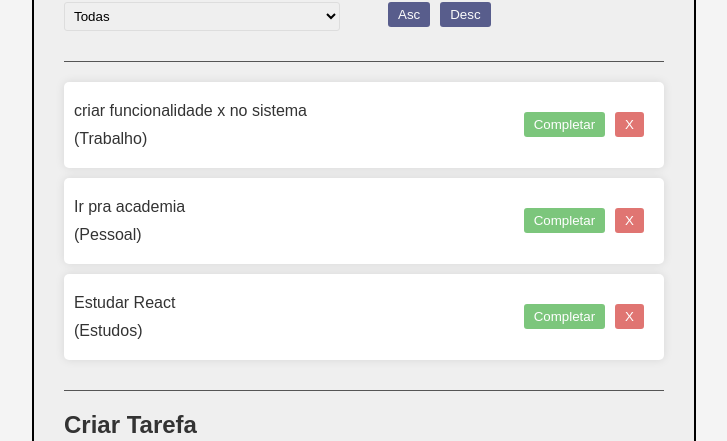
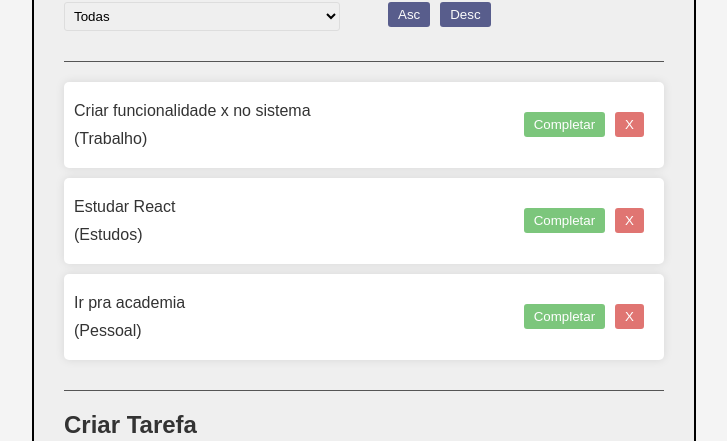
Before and after one commit to marcoshjunior/TodoList, a React (Vite) app: page / in a window 1280 px wide. Shown: the part 330-771 px from the top of the page, without its empty margins (276-1003 px from the left). Built offline with nearby package versions, Linux system fonts and the light colour scheme.

Commit message:
ordem alfabética

```diff
--- a/src/App.jsx
+++ b/src/App.jsx
@@ -10,7 +10,7 @@
   const [todos, setTodos] = useState([
     {
       id: 1,
-      text: "criar funcionalidade x no sistema",
+      text: "Criar funcionalidade x no sistema",
       category: "Trabalho",
       isCompleted: false,
     },
@@ -29,7 +29,6 @@
   ]);
 
   const [search, setSearch] = useState("");
-
   const [filter, setFilter] = useState("All");
   const [sort, setSort] = useState("Asc");
 
@@ -72,7 +71,7 @@
     <div className="app">
       <h1>Lista de Tarefas</h1>
       <Search search={search} setSearch={setSearch} />
-      <Filter filter={filter} setFilter={setFilter} />
+      <Filter filter={filter} setFilter={setFilter} setSort={setSort} />
       <div className="todo-list">
         {/*percorre e exibe cada array-tarefa
          de acordo com o componente Todo
@@ -90,12 +89,18 @@
           .filter((todo) =>
             todo.text.toLowerCase().includes(search.toLowerCase()),
           )
+          // ordena os itens em asc e desc
+          .sort((a, b) =>
+            sort === "Asc"
+              ? a.text.localeCompare(b.text)
+              : b.text.localeCompare(a.text),
+          )
           .map((todo) => (
             <Todo
               key={todo.id}
               todo={todo}
+              completeTodo={completeTodo}
               removeTodo={removeTodo}
-              completeTodo={completeTodo}
             />
           ))}
       </div>
--- a/src/components/Filter.jsx
+++ b/src/components/Filter.jsx
@@ -1,4 +1,4 @@
-const Filter = ({ filter, setFilter }) => {
+const Filter = ({ filter, setFilter, setSort }) => {
   return (
     <div className="filter">
       <h2>Filtrar:</h2>
@@ -13,8 +13,8 @@
         </div>
         <div>
           <p>Ordem alfabética:</p>
-          <button>Asc</button>
-          <button>Desc</button>
+          <button onClick={() => setSort("Asc")}>Asc</button>
+          <button onClick={() => setSort("Desc")}>Desc</button>
         </div>
       </div>
     </div>
```
